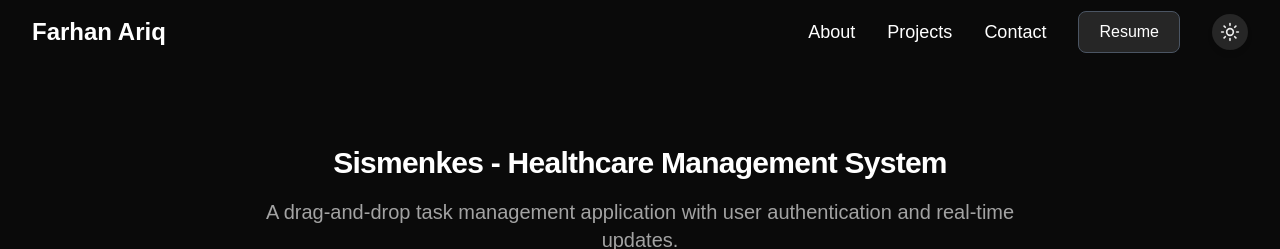
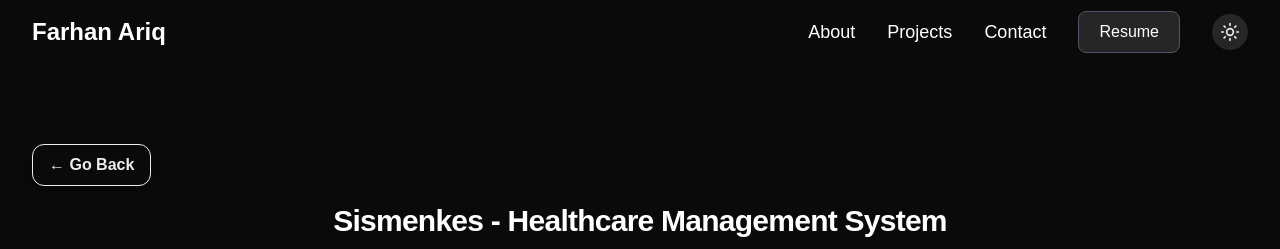
Before and after one commit to AriqF1/web-portofolio, a Next.js app: page /projects/polyclinic-webapp in a window 1280 px wide. Shown: the top 249 px of the page. Built offline with nearby package versions, Linux system fonts and the light colour scheme.

Commit message:
feat: add button "go back" to previous page

```diff
--- a/src/components/ProjectDetail.tsx
+++ b/src/components/ProjectDetail.tsx
@@ -10,6 +10,7 @@ import {
   Sparkles,
 } from "lucide-react";
 import { useTheme } from "@/context/ThemeContext";
+import { useRouter } from "next/navigation";
 
 interface Project {
   title: string;
@@ -29,6 +30,7 @@ interface Project {
 }
 
 const ProjectDetail = ({ project }: { project: Project }) => {
+ const router = useRouter();
   if (!project) return null;
 
   const { theme } = useTheme();
@@ -51,6 +53,10 @@ const ProjectDetail = ({ project }: { project: Project }) => {
 
   const getVar = (varName: string) => `var(--${varName})`;
 
+  const handleGoBack = () => {
+    router.back();
+  }
+
   return (
     <div
       className="relative p-6 md:p-10 lg:p-8 overflow-hidden"
@@ -65,6 +71,18 @@ const ProjectDetail = ({ project }: { project: Project }) => {
       </div>
 
       <div className="max-w-7xl mx-auto relative z-10">
+        <div className="mb-4 text-center md:text-center lg:text-left">
+          <button
+            onClick={handleGoBack}
+            className="px-4 py-2 rounded-md font-semibold rounded-xl shadow-lg border transition-colors duration-300 hover:bg-neutral-800 hover:text-neutral-200 cursor-pointer"
+            style={{
+              backgroundColor: getVar("card-bg"),
+              color: getVar("button-primary-text"),
+            }}
+          >
+            ← Go Back
+          </button>
+        </div>
         <div className="text-center mb-12 md:mb-16">
           <h1
             className="text-2xl md:text-2xl lg:text-3xl font-extrabold leading-tight tracking-tight mb-4"
```
